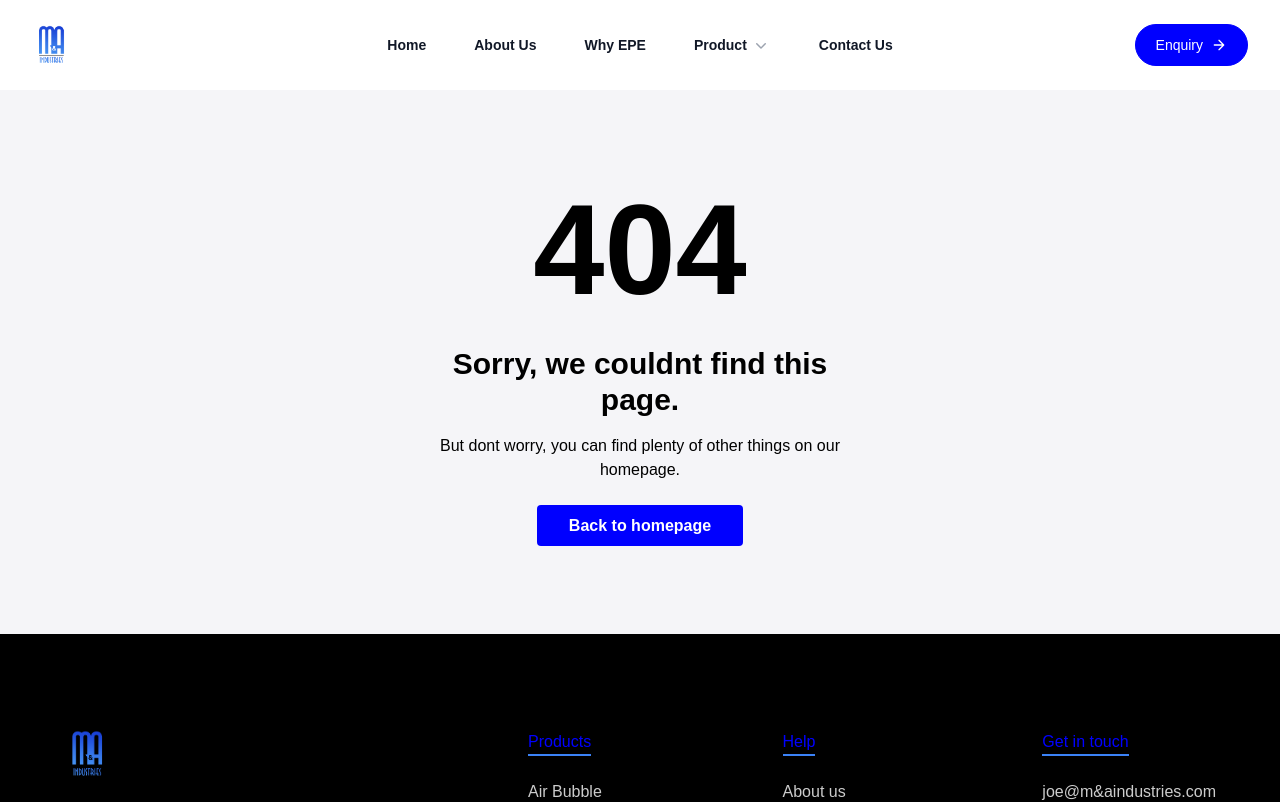
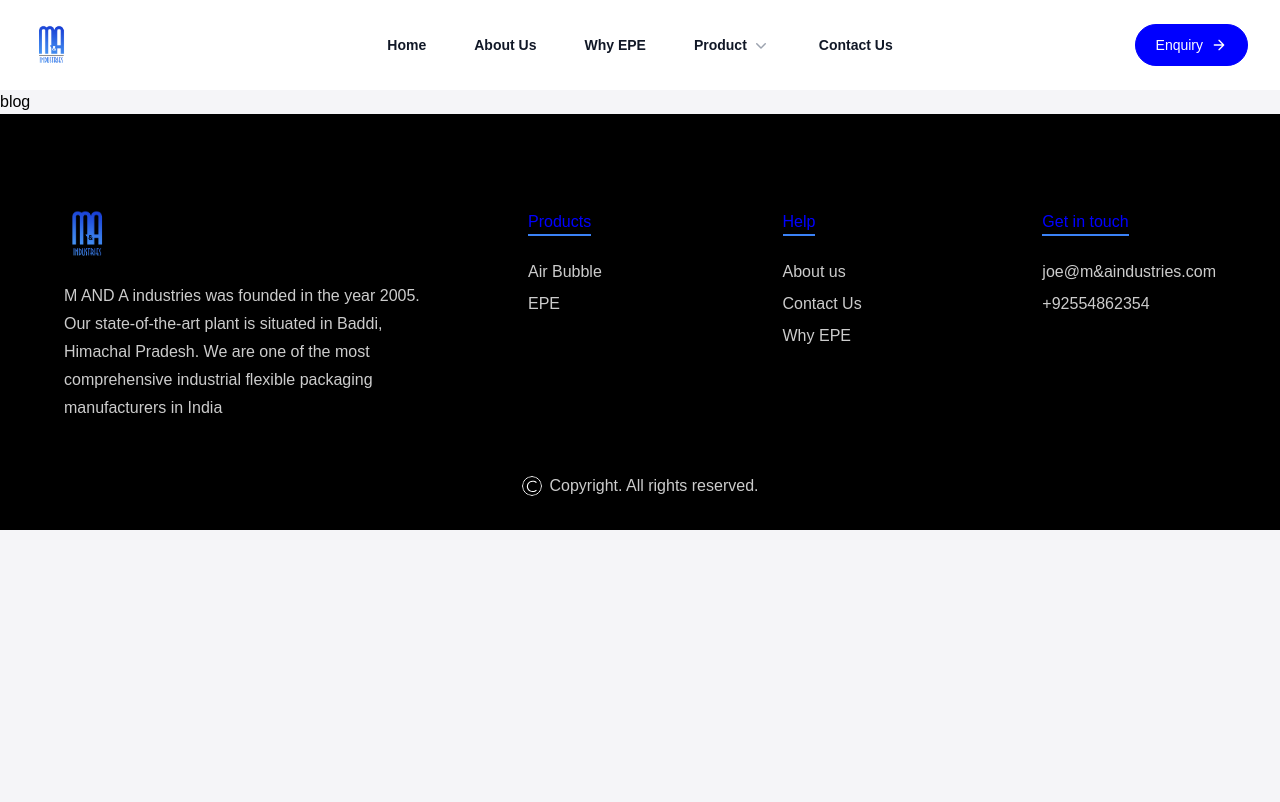
Before and after one commit to themanmohan/manda_industries, a Next.js app: page /blog in a window 1280 px wide. Before the commit this address had no page. Shown: the top 802 px of the page. Built offline with nearby package versions, Linux system fonts and the light colour scheme; a web font is replaced by a local one.

Commit message:
fix: fixing build issue second approach

```diff
--- /dev/null
+++ b/app/blog/page.tsx
@@ -0,0 +1,9 @@
+import React from 'react'
+
+const Blogs = () => {
+  return (
+    <div>blog</div>
+  )
+}
+
+export default Blogs
```
